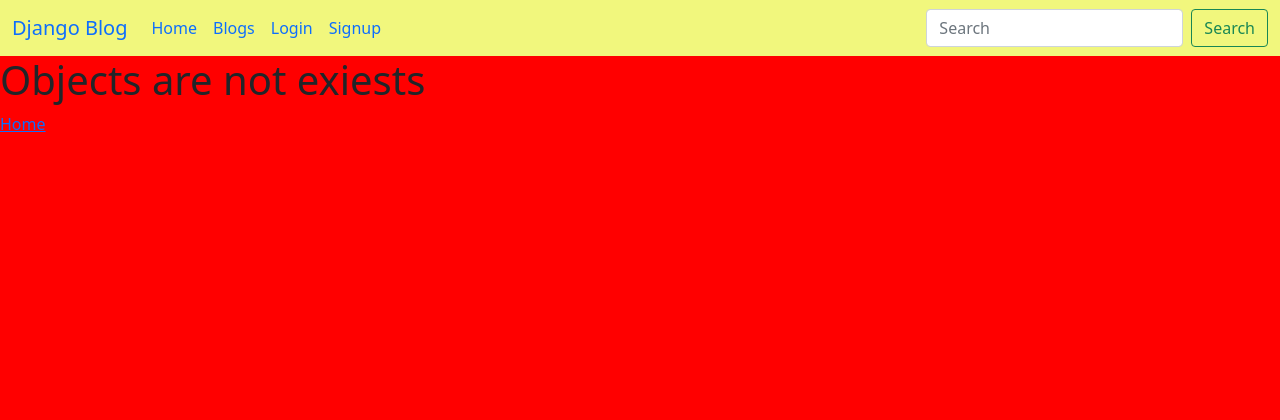
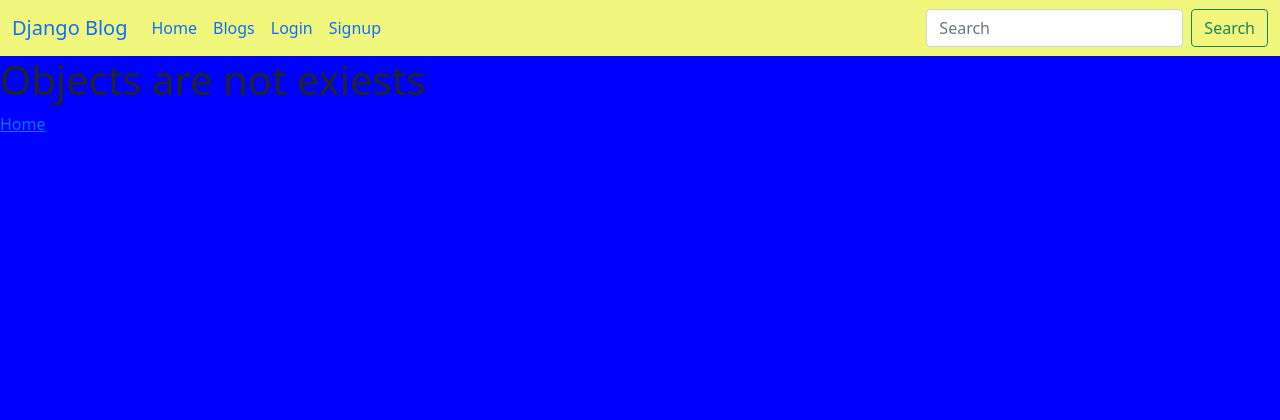
Before and after one commit to Mr-Mohanraj/mark_blogs, a Django app: page /blog/1/edit/ in a window 1280 px wide. Shown: the top 420 px of the page. Run offline with Django 4.2, Linux system fonts and the light colour scheme; data that the repository does not hold is empty.

Commit message:
color change

```diff
--- a/blog/static/css/style.css
+++ b/blog/static/css/style.css
@@ -1,3 +1,3 @@
 body{
-    background-color:red !important;
+    background-color:blue !important;
 }
```
